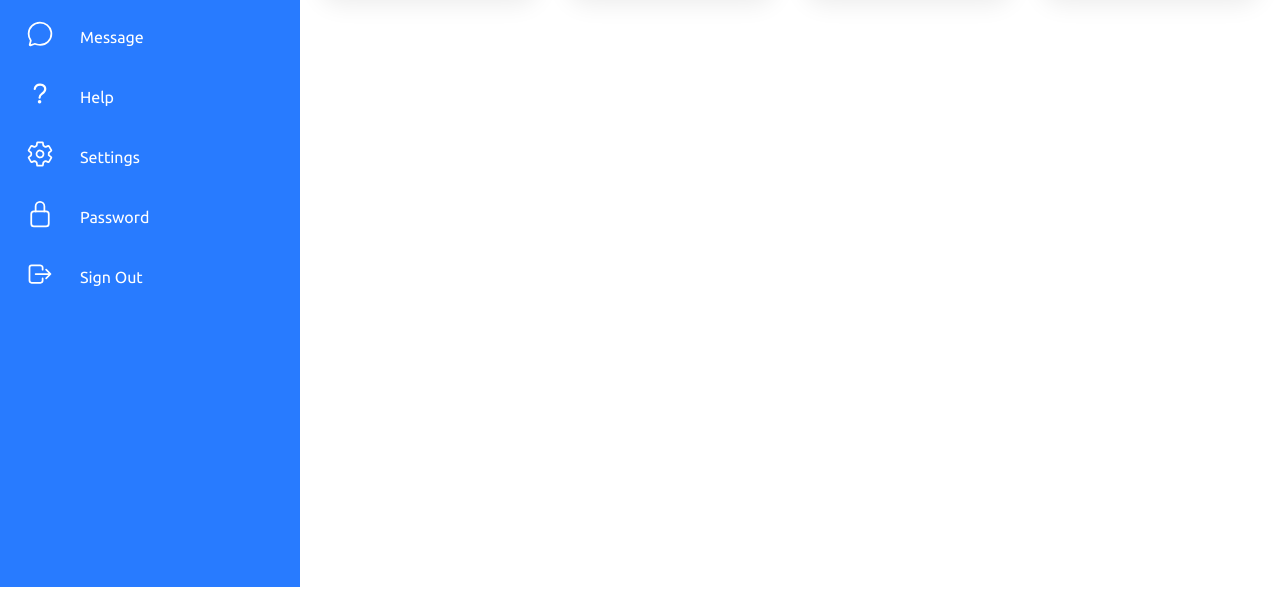
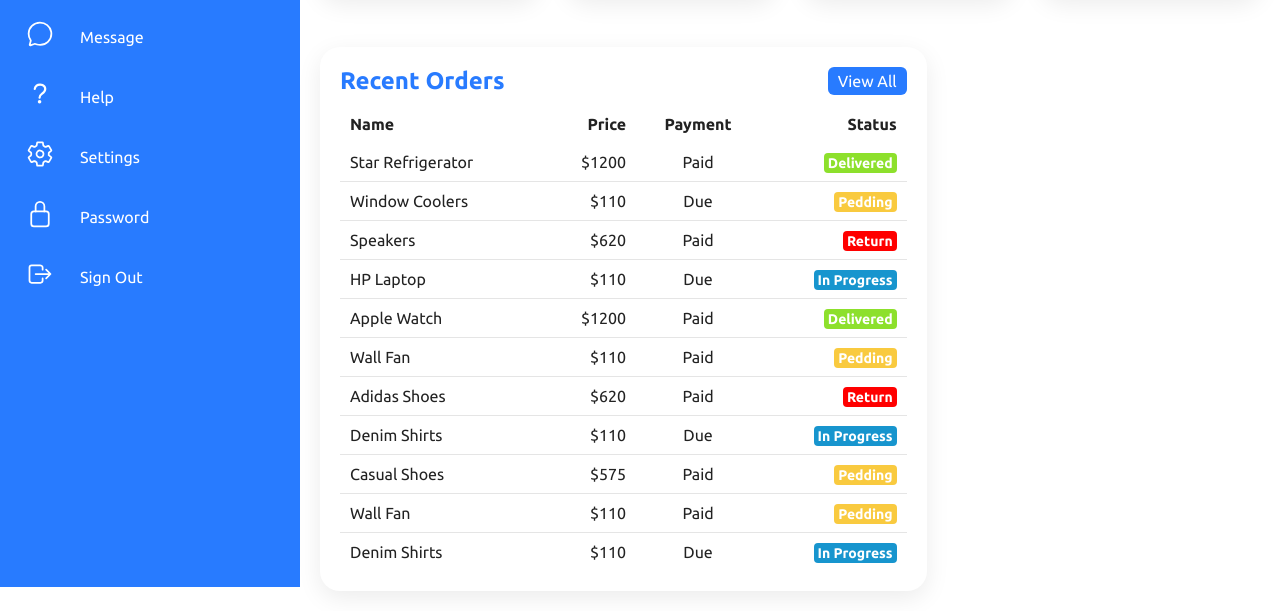
Before and after one commit to becardine/responsive-dashboard, a plain HTML site: page index.html in a window 1280 px wide. Shown: the part 213-824 px from the top of the page. Before the commit the page ends 800 px from the top, so only its background shows below. Drawn offline with nearby package versions, Linux system fonts and the light colour scheme.

Commit message:
create table

```diff
--- a/index.html
+++ b/index.html
@@ -136,6 +136,94 @@
         </div>
 
 
+        <!-- order details list-->
+
+        <div class="details">
+          <div class="recentOrders">
+            <div class="cardHeader">
+              <h2>Recent Orders</h2>
+              <a href="#" class="btn">View All</a>
+            </div>
+            <table>
+              <thead>
+                <tr>
+                  <td>Name</td>
+                  <td>Price</td>
+                  <td>Payment</td>
+                  <td>Status</td>
+                </tr>
+              </thead>
+              <tbody>
+                <tr>
+                  <td>Star Refrigerator</td>
+                  <td>$1200</td>
+                  <td>Paid</td>
+                  <td><span class="status delivered">Delivered</span></td>
+                </tr>
+                <tr>
+                  <td>Window Coolers</td>
+                  <td>$110</td>
+                  <td>Due</td>
+                  <td><span class="status pedding">Pedding</span></td>
+                </tr>
+                <tr>
+                  <td>Speakers</td>
+                  <td>$620</td>
+                  <td>Paid</td>
+                  <td><span class="status return">Return</span></td>
+                </tr>
+                <tr>
+                  <td>HP Laptop</td>
+                  <td>$110</td>
+                  <td>Due</td>
+                  <td><span class="status inprogress">In Progress</span></td>
+                </tr>
+                <tr>
+                  <td>Apple Watch</td>
+                  <td>$1200</td>
+                  <td>Paid</td>
+                  <td><span class="status delivered">Delivered</span></td>
+                </tr>
+                <tr>
+                  <td>Wall Fan</td>
+                  <td>$110</td>
+                  <td>Paid</td>
+                  <td><span class="status pedding">Pedding</span></td>
+                </tr>
+                <tr>
+                  <td>Adidas Shoes</td>
+                  <td>$620</td>
+                  <td>Paid</td>
+                  <td><span class="status return">Return</span></td>
+                </tr>
+                <tr>
+                  <td>Denim Shirts</td>
+                  <td>$110</td>
+                  <td>Due</td>
+                  <td><span class="status inprogress">In Progress</span></td>
+                </tr>
+                <tr>
+                  <td>Casual Shoes</td>
+                  <td>$575</td>
+                  <td>Paid</td>
+                  <td><span class="status pedding">Pedding</span></td>
+                </tr>
+                <tr>
+                  <td>Wall Fan</td>
+                  <td>$110</td>
+                  <td>Paid</td>
+                  <td><span class="status pedding">Pedding</span></td>
+                </tr>
+                <tr>
+                  <td>Denim Shirts</td>
+                  <td>$110</td>
+                  <td>Due</td>
+                  <td><span class="status inprogress">In Progress</span></td>
+                </tr>
+              </tbody>
+            </table>
+          </div>
+        </div>
 
 
       </div>
--- a/style.css
+++ b/style.css
@@ -257,3 +257,119 @@ body {
 .cardBox .card:hover .iconBx {
     color: var(--white);
 }
+
+.details {
+    position: relative;
+    width: 100%;
+    padding: 20px;
+    display: grid;
+    grid-template-columns: 2fr 1fr;
+    grid-gap: 30px;
+    margin-top: 10px;
+}
+
+.details .recentOrders {
+    position: relative;
+    display: grid;
+    min-height: 500px;
+    background: var(--white);
+    padding: 20px;
+    box-shadow: 0 7px 25px rgba(0, 0, 0, 0.08);
+    border-radius: 20px;
+}
+
+.cardHeader {
+    display: flex;
+    justify-content: space-between;
+    align-items: flex-start;
+}
+
+.cardHeader h2 {
+    font-weight: 600;
+    color: var(--blue);
+}
+
+.btn {
+    position: relative;
+    padding: 5px 10px;
+    background: var(--blue);
+    text-decoration: none;
+    color: var(--white);
+    border-radius: 6px;
+}
+
+.details table {
+    width: 100%;
+    border-collapse: collapse;
+    margin-top: 10px;
+}
+
+.details table thead td {
+    font-weight: 600;
+}
+
+.details .recentOrders table tr {
+    color: var(--black1);
+    border-bottom: 1px solid rgba(0, 0, 0, 0.1);
+}
+
+.details .recentOrders table tr:last-child {
+    border-bottom: none;
+}
+
+.details .recentOrders table tbody tr:hover {
+    background: var(--blue);
+    color: var(--white);
+}
+
+.details .recentOrders table tr td {
+    padding: 10px;
+}
+
+.details .recentOrders table tr td:last-child {
+    text-align: end;
+}
+
+.details .recentOrders table tr td:nth-child(2) {
+    text-align: end;
+}
+
+.details .recentOrders table tr td:nth-child(3) {
+    text-align: center;
+}
+
+.status.delivered {
+    padding: 2px 4px;
+    background: #8de02c;
+    color: var(--white);
+    border-radius: 4px;
+    font-size: 14px;
+    font-weight: 600;
+}
+
+.status.pedding {
+    padding: 2px 4px;
+    background: #f9ca3f;
+    color: var(--white);
+    border-radius: 4px;
+    font-size: 14px;
+    font-weight: 600;
+}
+
+.status.return {
+    padding: 2px 4px;
+    background: #f00;
+    color: var(--white);
+    border-radius: 4px;
+    font-size: 14px;
+    font-weight: 600;
+}
+
+.status.inprogress {
+    padding: 2px 4px;
+    background: #1795ce;
+    color: var(--white);
+    border-radius: 4px;
+    font-size: 14px;
+    font-weight: 600;
+}
```
